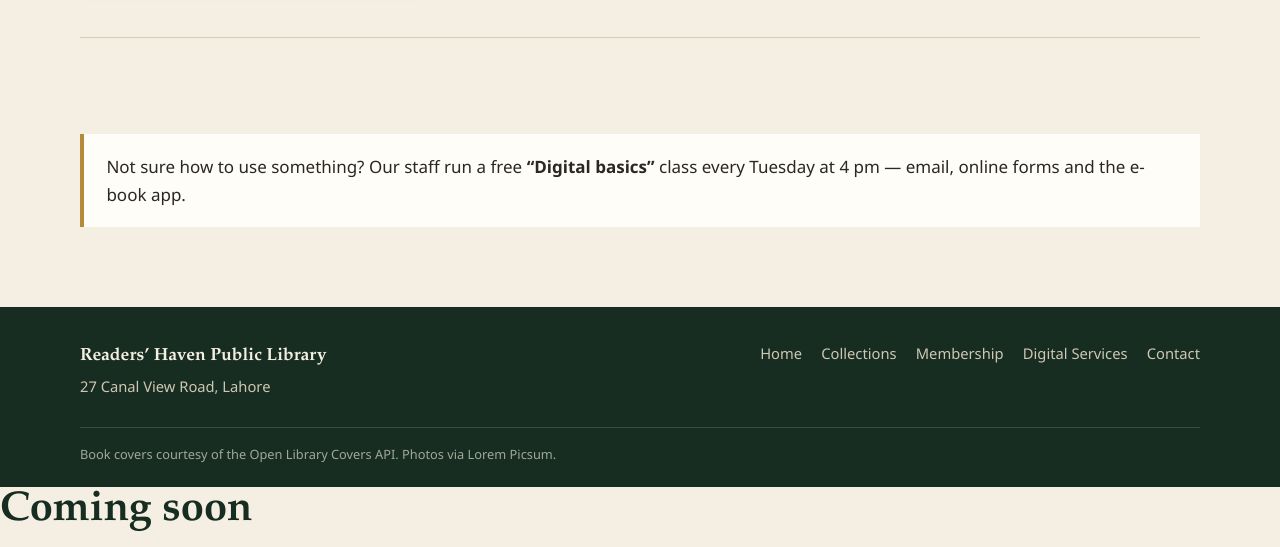
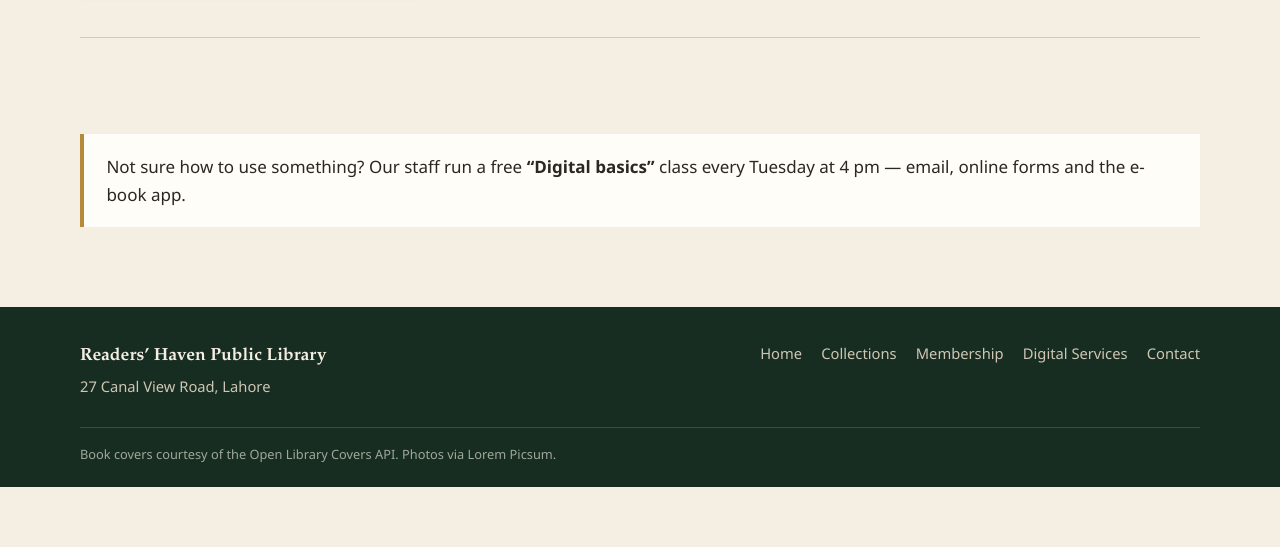
Before and after one commit to L1f23bsse0294/readers-haven-library, a website: page src/services.html in a window 1280 px wide. Shown: the part 1950-2497 px from the top of the page. After the commit the page ends 2437 px from the top, so only its background shows below. Drawn offline with Linux system fonts and the light colour scheme.

Commit message:
Updated services page

```diff
--- a/src/services.html
+++ b/src/services.html
@@ -148,10 +148,5 @@
       <p class="footer-small">Book covers courtesy of the Open Library Covers API. Photos via Lorem Picsum.</p>
     </div>
   </footer>
-
-  <title>Services - coming soon</title>
-</head>
-<body>
-  <h1>Coming soon</h1>
 </body>
 </html>
```
